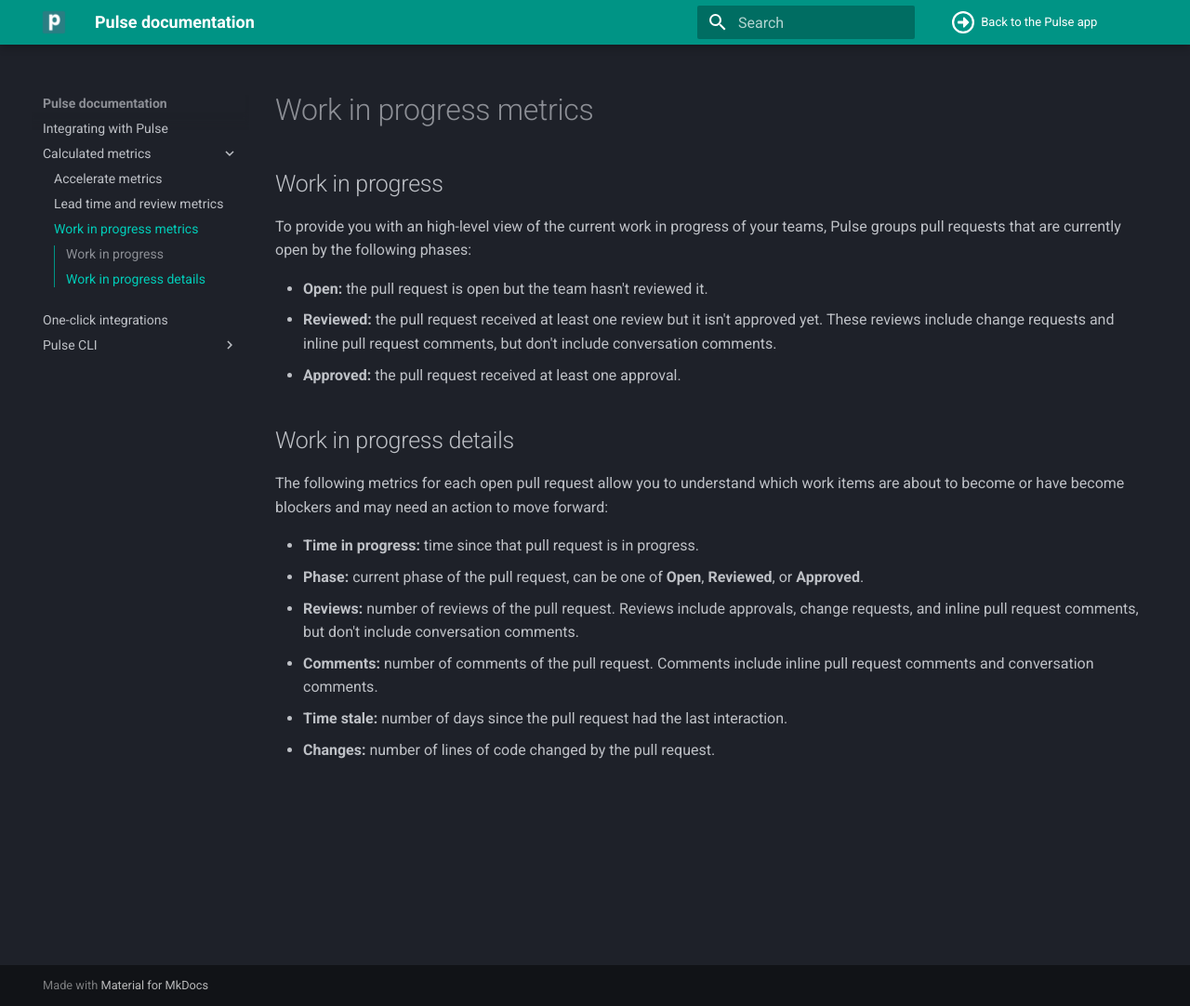
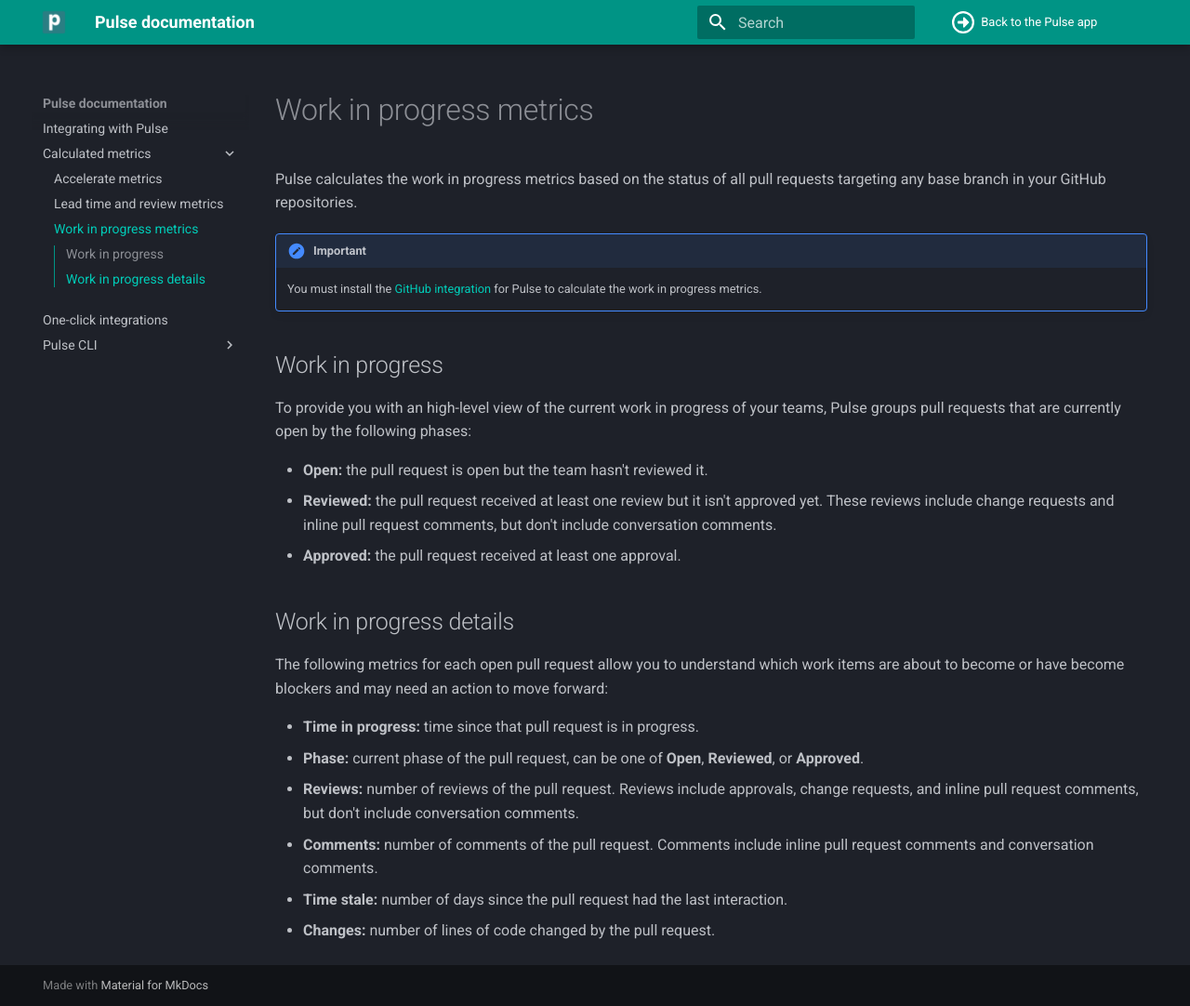
Before and after one commit to codacy/pulse-user-docs, an MkDocs documentation site: the page built from docs/metrics/work-in-progress.md, in a window 1280 px wide and 1082 px high. Shown: the whole window at 93% size. Built offline with MkDocs 1.6.1 and Material for MkDocs 9.7.7, drawn with Linux system fonts in a browser that asks for light colours.

Commit message:
clean: Clarify that work in progress metrics considers all PRs

```diff
--- a/docs/metrics/work-in-progress.md
+++ b/docs/metrics/work-in-progress.md
@@ -1,4 +1,9 @@
 # Work in progress metrics
+
+Pulse calculates the work in progress metrics based on the status of all pull requests targeting any base branch in your GitHub repositories.
+
+!!! important
+    You must install the [GitHub integration](../one-click-integrations.md#github) for Pulse to calculate the work in progress metrics.
 
 ## Work in progress
 
```
